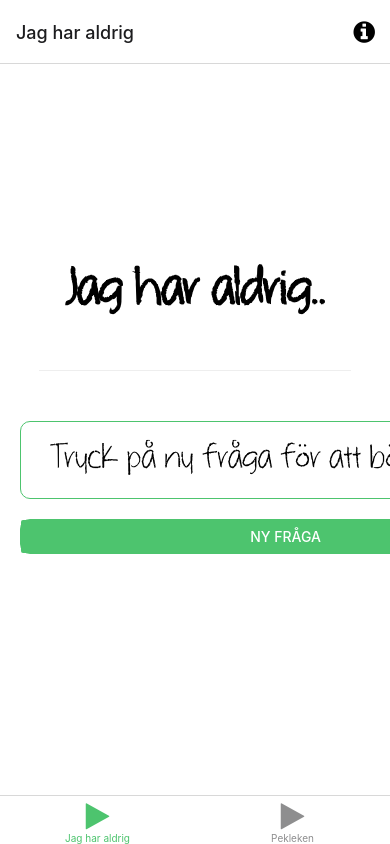
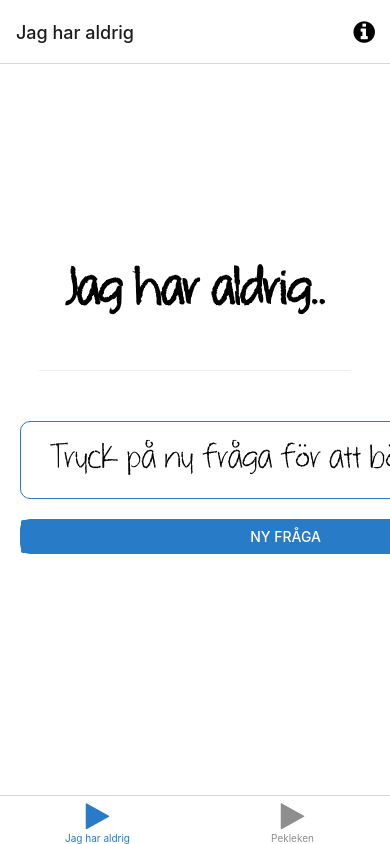
Before and after one commit to filiphuhta/drinking-games-app, a React Native app: screen /TabOne in a window 390 px wide. Built offline with nearby package versions, Linux system fonts and the light colour scheme; what expo-linking would draw is missing.

Commit message:
updated default colors

```diff
--- a/components/NeverEver.tsx
+++ b/components/NeverEver.tsx
@@ -11,13 +11,13 @@ export function NeverEverQ(this: any, props: TextProps) {
     textContainer: {
       borderRadius: 10,
       borderWidth: 1,
-      borderColor: '#4DC46E',
+      borderColor: '#287BC6',
       margin: 20
     },
     button: {
       borderRadius: 10,
       borderWidth: 1,
-      borderColor: '#4DC46E',
+      borderColor: '#287BC6',
       bottom: 20,
       margin: 20
     }
@@ -44,7 +44,7 @@ export function NeverEverQ(this: any, props: TextProps) {
     <Button
       title="Ny fråga"
       onPress={() => newQuestion()}
-      color="#4DC46E"
+      color="#287BC6"
     />
     </View>
   </View>;
--- a/constants/Colors.ts
+++ b/constants/Colors.ts
@@ -1,5 +1,5 @@
-const tintColorLight = '#4DC46E';
-const tintColorDark = '#fff';
+const tintColorLight = '#287BC6';
+const tintColorDark = '#287BC6';
 
 export default {
   light: {
```
